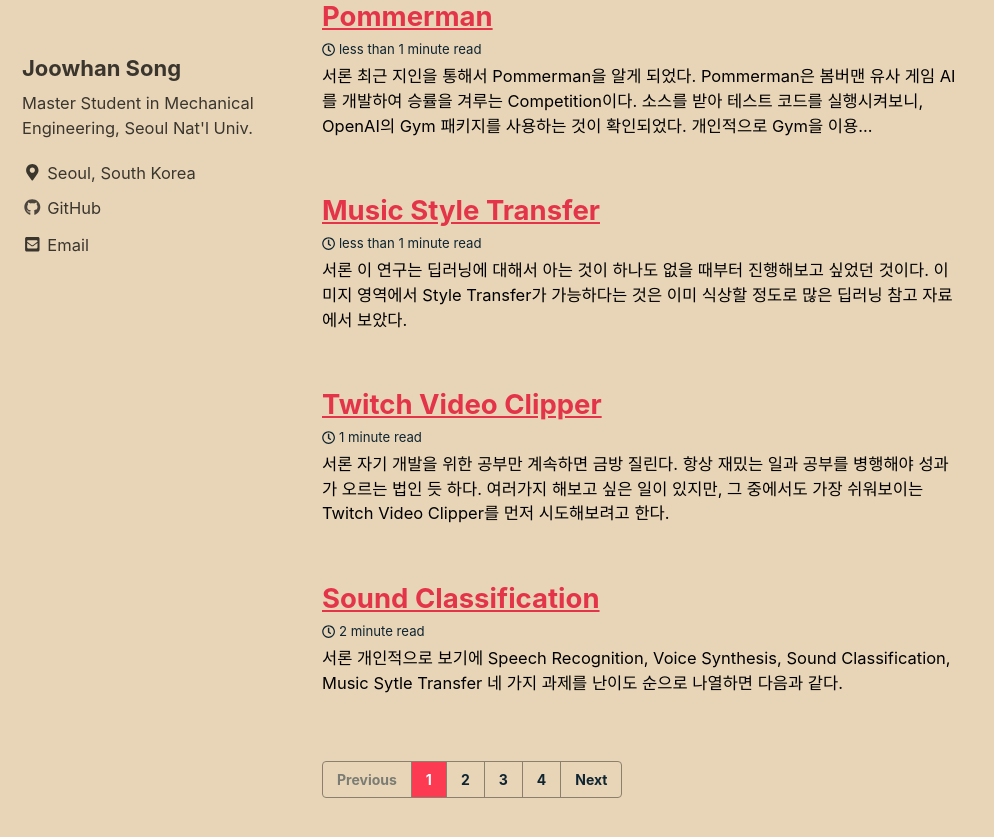
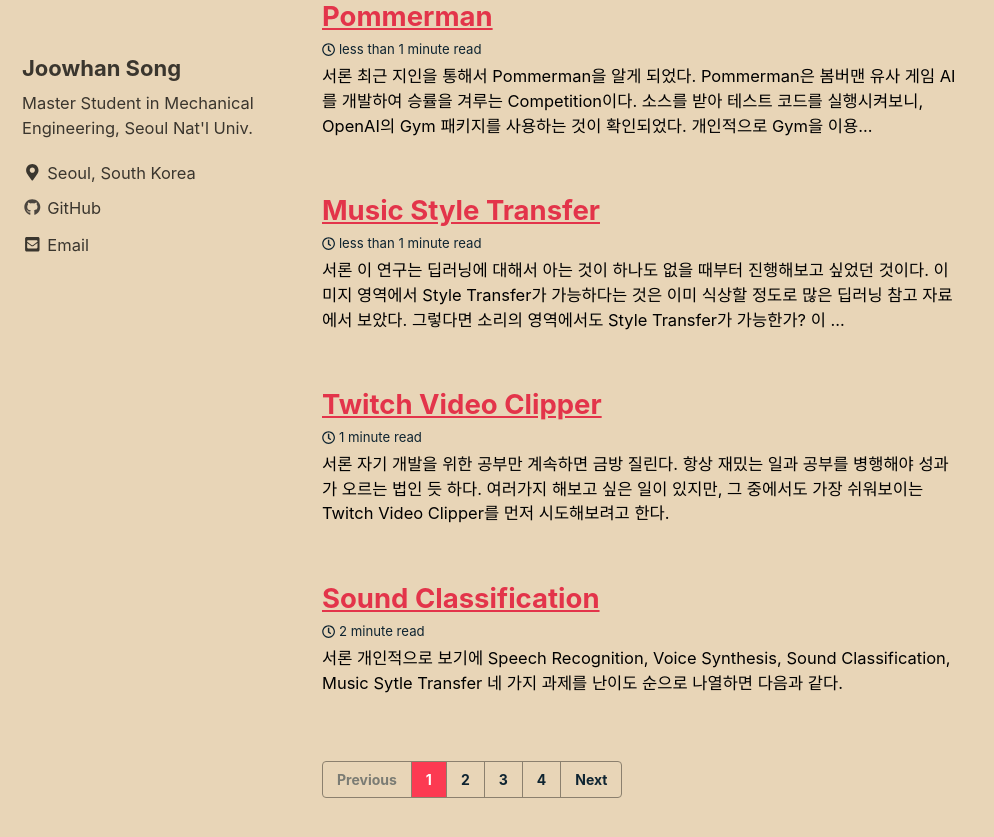
Before and after one commit to Joovvhan/joovvhan.github.io, a Jekyll site: the page built from index.html, in a window 1280 px wide and 900 px high, scrolled down 364 px. Shown: the top 837 px of the window, without its empty margins (0-994 px from the left). Built offline with Jekyll 4.4.1, drawn with Linux system fonts in a browser that asks for light colours; cached includes are drawn as plain includes; nearby versions of some CDN libraries; the list of posts is cut into pages by our own code.

Commit message:
Update 2018-12-20-music-style-transfer.md
Checking Youtube attachment

```diff
--- a/_posts/2018-12-20-music-style-transfer.md
+++ b/_posts/2018-12-20-music-style-transfer.md
@@ -7,6 +7,11 @@ title: "Music Style Transfer"
 ## 서론
 이 연구는 딥러닝에 대해서 아는 것이 하나도 없을 때부터 진행해보고 싶었던 것이다.
 이미지 영역에서 Style Transfer가 가능하다는 것은 이미 식상할 정도로 많은 딥러닝 참고 자료에서 보았다.
+그렇다면 소리의 영역에서도 Style Transfer가 가능한가?
+이 부분에 대해서는 아직 명확한 예시가 없는 것 같다.
 
+본인이 8-bit 스타일의 음악을 좋아하고, K-pop이 지속적으로 인기를 끌면서
 
 <iframe width="640" height="360" src="https://www.youtube.com/watch?v=Fm5iP0S1z9w?controls=0&amp;showinfo=0" frameborder="0" allowfullscreen></iframe>
+
+<iframe width="427" height="240" src="https://www.youtube.com/embed/Fm5iP0S1z9w" frameborder="0" allow="accelerometer; autoplay; encrypted-media; gyroscope; picture-in-picture" allowfullscreen></iframe>
```
